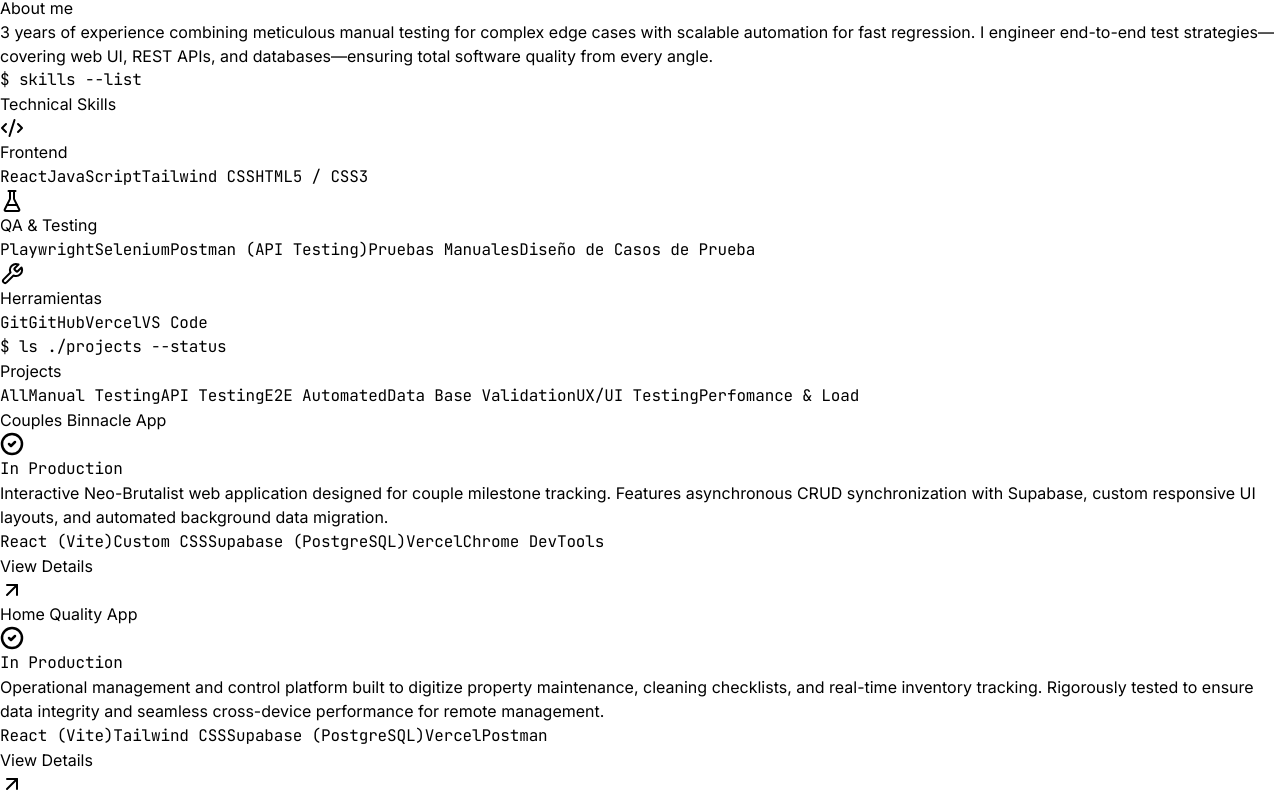
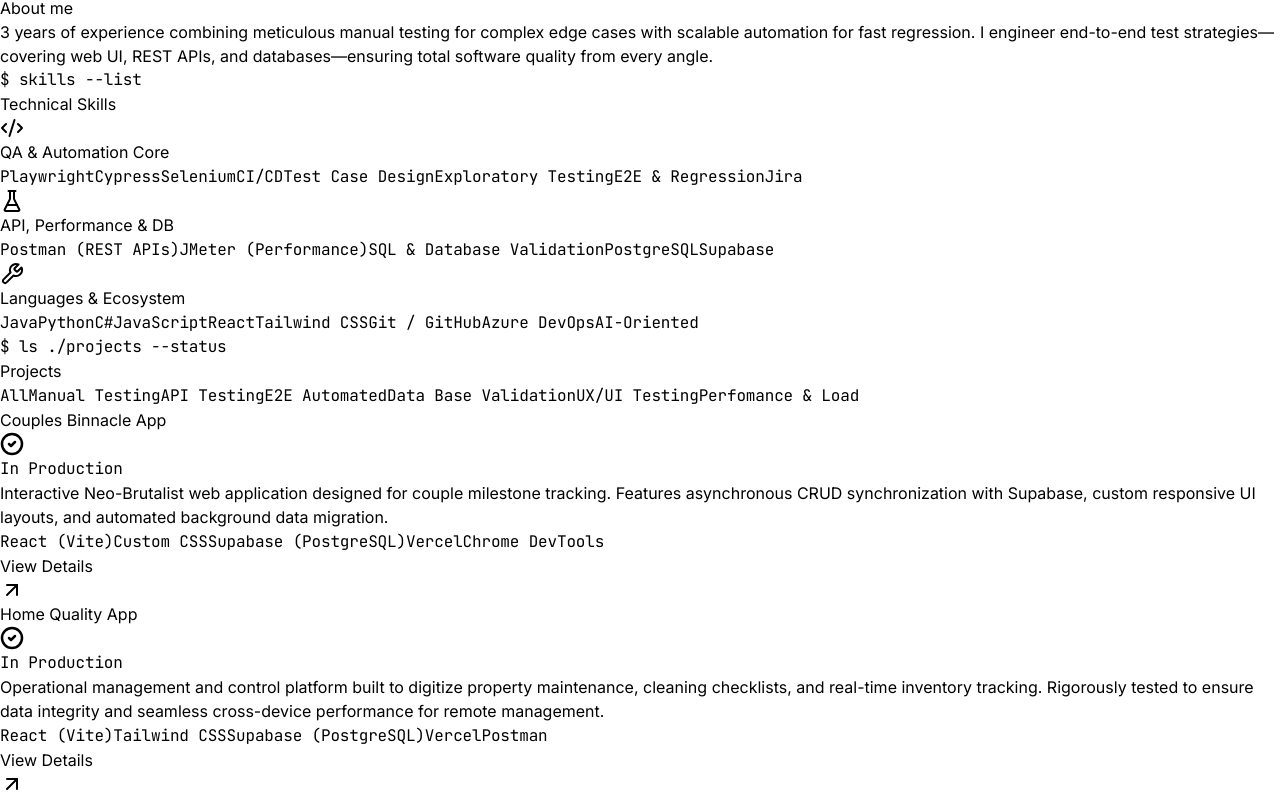
Before and after one commit to SalemAmorteg/MyPortafolio, a React (Vite) app: page / in a window 1280 px wide. Shown: the part 654-1454 px from the top of the page. Built offline with nearby package versions, Linux system fonts and the light colour scheme.

Commit message:
Technical Skills Section Updated

```diff
--- a/src/portfolio.jsx
+++ b/src/portfolio.jsx
@@ -96,25 +96,21 @@ const PROJECTS = [
 
 const SKILL_GROUPS = [
   {
-    title: "Frontend",
+    title: "QA & Automation Core",
     icon: Code2,
-    items: ["React", "JavaScript", "Tailwind CSS", "HTML5 / CSS3"],
+    items: ["Playwright", "Cypress", "Selenium", "CI/CD", "Test Case Design", "Exploratory Testing", "E2E & Regression", "Jira"],
   },
   {
-    title: "QA & Testing",
+    title: "API, Performance & DB",
     icon: FlaskConical,
     items: [
-      "Playwright",
-      "Selenium",
-      "Postman (API Testing)",
-      "Pruebas Manuales",
-      "Diseño de Casos de Prueba",
+      "Postman (REST APIs)", "JMeter (Performance)", "SQL & Database Validation", "PostgreSQL", "Supabase",
     ],
   },
   {
-    title: "Herramientas",
+    title: "Languages & Ecosystem",
     icon: Wrench,
-    items: ["Git", "GitHub", "Vercel", "VS Code"],
+    items: ["Java", "Python", "C#", "JavaScript", "React", "Tailwind CSS", "Git / GitHub", "Azure DevOps", "AI-Oriented"],
   },
 ];
 
@@ -491,7 +487,7 @@ export default function Portfolio() {
             <div className="flex flex-col items-start justify-between gap-8 sm:flex-row sm:items-center">
               <div>
                 <h2 className="font-display text-2xl font-bold text-slate-50 sm:text-3xl">
-                  Ready to build software you can trust?
+                  Are you ready to build software you can trust?
                 </h2>
                 <p className="mt-3 max-w-md text-slate-400">
                   Available for QA Engineering, Software Testing Automation, API Testing, and Quality Assurance roles. Let's connect!
```
